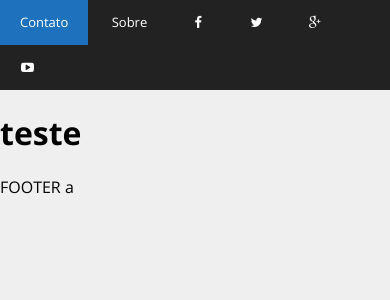
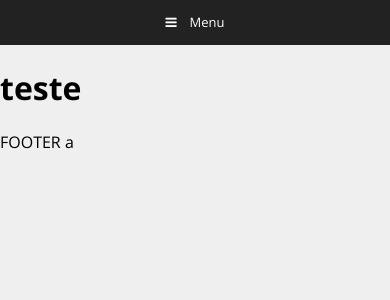
Before and after one commit to ProgramAi/ProgramAi.github.io, a Jekyll site: the page built from index.html, in a window 390 px wide. Shown: the top 300 px of the page. Built offline with Jekyll 4.4.1, drawn with Linux system fonts in a browser that asks for light colours; comment, search, counter and statistics services are not loaded.

Commit message:
Adding responsiveness to top menu

```diff
--- /dev/null
+++ b/Gemfile
@@ -0,0 +1,5 @@
+source 'https://rubygems.org'
+
+group :jekyll_plugins do
+  gem 'octopress-minify-html'
+end
--- a/Gruntfile.js
+++ b/Gruntfile.js
@@ -4,5 +4,6 @@ module.exports = function(grunt) {
     require('./grunt/sass.js')(grunt);
     require('./grunt/watch.js')(grunt);
     require('./grunt/copy.js')(grunt);
+    require('./grunt/uglify.js')(grunt);
 
 };
--- a/_config.yml
+++ b/_config.yml
@@ -6,7 +6,7 @@ description: > # this means to ignore newlines until "baseurl:"
   line in _config.yml. It will appear in your document head meta (for
   Google search results) and in your feed.xml site description.
 baseurl: "" # the subpath of your site, e.g. /blog/
-url: "http://yourdomain.com" # the base hostname & protocol for your site
+url: "//localhost:4000" # the base hostname & protocol for your site
 twitter_username: jekyllrb
 github_username:  jekyll
 
--- a/_includes/footer.html
+++ b/_includes/footer.html
@@ -3,4 +3,5 @@
     FOOTER a
 
     <script src="//localhost:35729/livereload.js"></script>
+    <script src="/assets/js/programai.js"></script>
 </footer>
--- a/_includes/head.html
+++ b/_includes/head.html
@@ -1,23 +1,19 @@
 <head>
-    <meta charset="utf-8">
-
     <title>
         {% if page.title %}{{ page.title }}{% else %}{{ site.title }}{% endif %}
     </title>
+    <meta charset="utf-8">
     <meta name="description" content="{{ site.description }}">
+    <meta name="viewport" content="width=device-width, initial-scale=1.0">
 
-    <link
-        rel="stylesheet"
-        href="{{ "/assets/css/programai.css" | prepend: site.baseurl }}">
-    <link
-        rel="stylesheet"
+    <link rel="stylesheet"
+          href="{{ "/assets/css/programai.css" | prepend: site.baseurl}}">
+    <link rel="stylesheet"
         href="{{ "/assets/css/font-awesome.min.css" | prepend: site.baseurl }}">
 
-    <link
-        rel="canonical"
+    <link rel="canonical"
         href="{{ page.url | replace:'index.html','' | prepend: site.baseurl | prepend: site.url }}">
 
-    <link
-        href='https://fonts.googleapis.com/css?family=Open+Sans:400,300,300italic,400italic,600,600italic,700,700italic,800,800italic'
+    <link href='https://fonts.googleapis.com/css?family=Open+Sans:400,300,300italic,400italic,600,600italic,700,700italic,800,800italic'
         rel='stylesheet' type='text/css'>
 </head>
--- a/_includes/header.html
+++ b/_includes/header.html
@@ -1,6 +1,7 @@
 <header class="site-header">
     <nav id="top-menu">
         <main>
+            <div id="toggle-top-menu">Menu</div>
             <ul class="menu">
                 <li class="menu-item menu-item-top">
                     <a href="#">
--- a/assets/css/programai.css
+++ b/assets/css/programai.css
@@ -1,56 +1 @@
-body {
-  background: #EFEFEF;
-  font-family: "Open Sans", sans-serif;
-  font-weight: 400;
-  padding: 0;
-  margin: 0;
-}
-
-.menu-item > a {
-  color: inherit;
-  text-decoration: none;
-}
-.menu-item > a:visited {
-  color: inherit;
-  text-decoration: none;
-}
-
-.menu {
-  list-style: none;
-  margin: 0;
-  padding: 0;
-}
-
-#top-menu {
-  background: #222;
-  font-size: 13px;
-}
-#top-menu > main {
-  display: -webkit-box;
-  display: -webkit-flex;
-  display: -moz-flex;
-  display: -ms-flexbox;
-  display: flex;
-  color: #fff;
-  margin: 0 auto;
-  max-width: 1200px;
-  width: 100%;
-}
-#top-menu > main > .menu {
-  margin-left: auto;
-}
-
-.menu-item-top {
-  cursor: pointer;
-  display: inline-block;
-}
-.menu-item-top:hover {
-  background: #1E72BD;
-}
-.menu-item-top > a {
-  display: inline-block;
-  line-height: 45px;
-  min-width: 15px;
-  padding: 0 20px;
-  text-align: center;
-}
+body{background:#EFEFEF;font-family:"Open Sans",sans-serif;font-weight:400;padding:0;margin:0}.menu-item>a{color:inherit;text-decoration:none}.menu-item>a:visited{color:inherit;text-decoration:none}.menu{list-style:none;margin:0;padding:0}#top-menu{background:#222;font-size:13px}#top-menu>main{display:-webkit-box;display:-webkit-flex;display:-moz-flex;display:-ms-flexbox;display:flex;color:#fff;margin:0 auto;max-width:1200px;width:100%}#top-menu>main>.menu{margin-left:auto}#toggle-top-menu{cursor:pointer;display:none;line-height:45px;text-align:center}#toggle-top-menu:before{content:"\f0c9";font-family:FontAwesome;margin-right:1em}.menu-item-top{cursor:pointer;display:inline-block}.menu-item-top:hover{background:#1E72BD}.menu-item-top>a{display:inline-block;line-height:45px;min-width:15px;padding:0 20px;text-align:center}@media screen and (max-width: 480px){#toggle-top-menu{display:block}#top-menu>main{display:block}#top-menu>main>.menu{display:none;margin:0}.menu-item-top{display:block;width:100%}}
--- /dev/null
+++ b/assets/js/programai.js
@@ -0,0 +1 @@
+!function(a){var b=!0;a.querySelector("#toggle-top-menu").onclick=function(){b?a.querySelector("#top-menu .menu").style.display="block":a.querySelector("#top-menu .menu").style.display="none",b=!b}}(document);
--- a/grunt/copy.js
+++ b/grunt/copy.js
@@ -16,6 +16,11 @@ module.exports = function( grunt ) {
                     dest: './assets/fonts/'
                 }
             ]
+        },
+
+        scripts: {
+            src: './_assets/js/programai.js',
+            dest: './assets/js/programai.js'
         }
     });
 
--- a/grunt/watch.js
+++ b/grunt/watch.js
@@ -9,6 +9,11 @@ module.exports = function( grunt ) {
             tasks: [ 'sass:dev' ]
         },
 
+        scripts: {
+            files: './_assets/js/**/*.js',
+            tasks: [ 'copy:scripts' ]
+        },
+
         liveReload: {
             options: {
                 livereload: true
@@ -16,6 +21,7 @@ module.exports = function( grunt ) {
 
             files: [
                 './assets/css/*.css',
+                './assets/js/*.js',
                 './**/*.html',
                 './**/*.md',
                 '!./_site/**/*'
--- a/grunt/workflow.js
+++ b/grunt/workflow.js
@@ -4,4 +4,5 @@ module.exports = function(grunt) {
     });
 
     grunt.registerTask('dev', ['sass:dev', 'copy', 'watch']);
+    grunt.registerTask('build', ['sass:dist', 'uglify']);
 };
--- a/package.json
+++ b/package.json
@@ -23,6 +23,7 @@
     "grunt": "^0.4.5",
     "grunt-contrib-copy": "^0.8.2",
     "grunt-contrib-sass": "^0.9.2",
+    "grunt-contrib-uglify": "^0.9.2",
     "grunt-contrib-watch": "^0.6.1"
   }
 }
```
Also changed, not shown: _assets/_sass/partials/_header-phone.scss (added, +21 -0 lines), _assets/_sass/partials/_header.scss (+15 -0 lines), _assets/js/programai.js (added, +13 -0 lines), grunt/uglify.js (added, +12 -0 lines), 1 other file.
